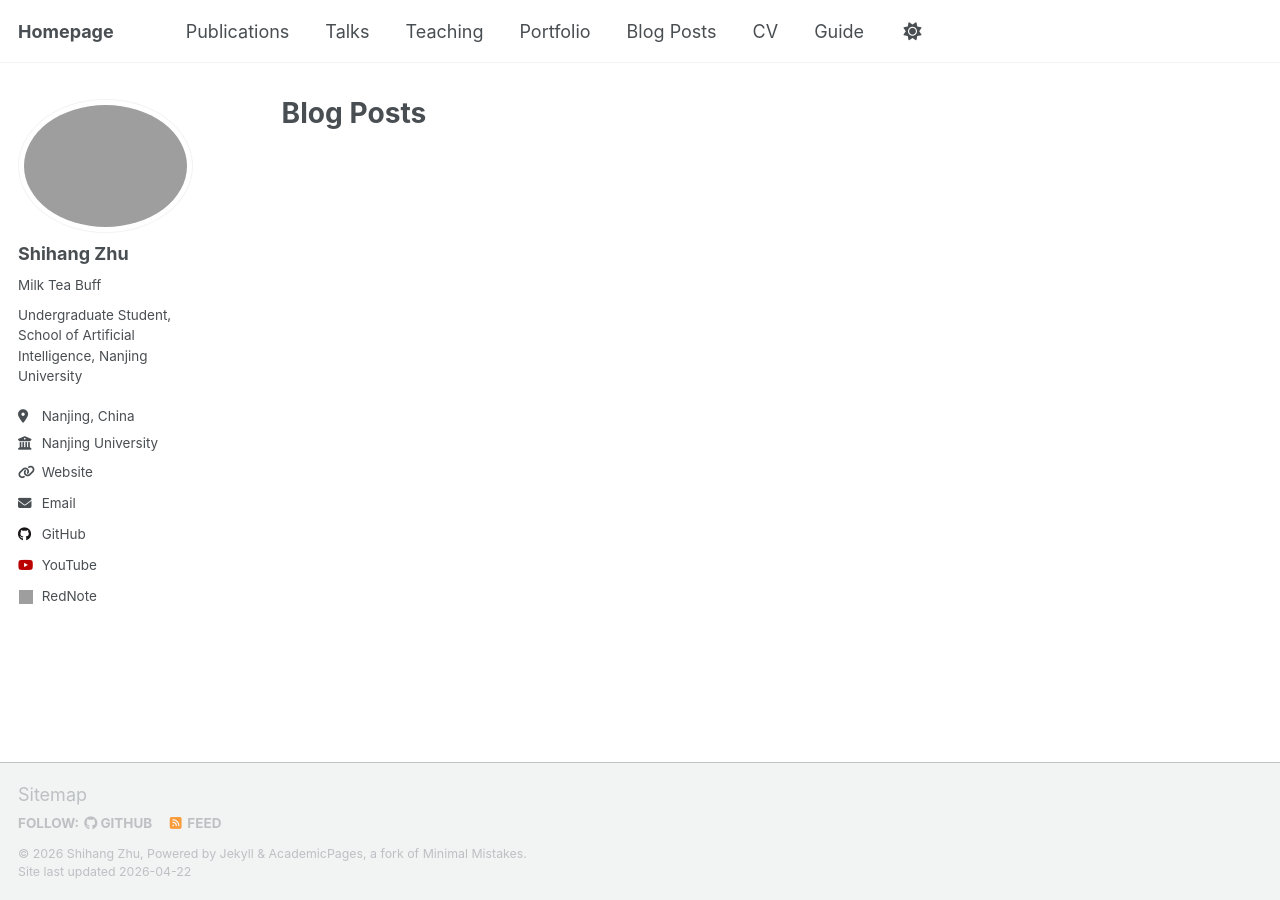
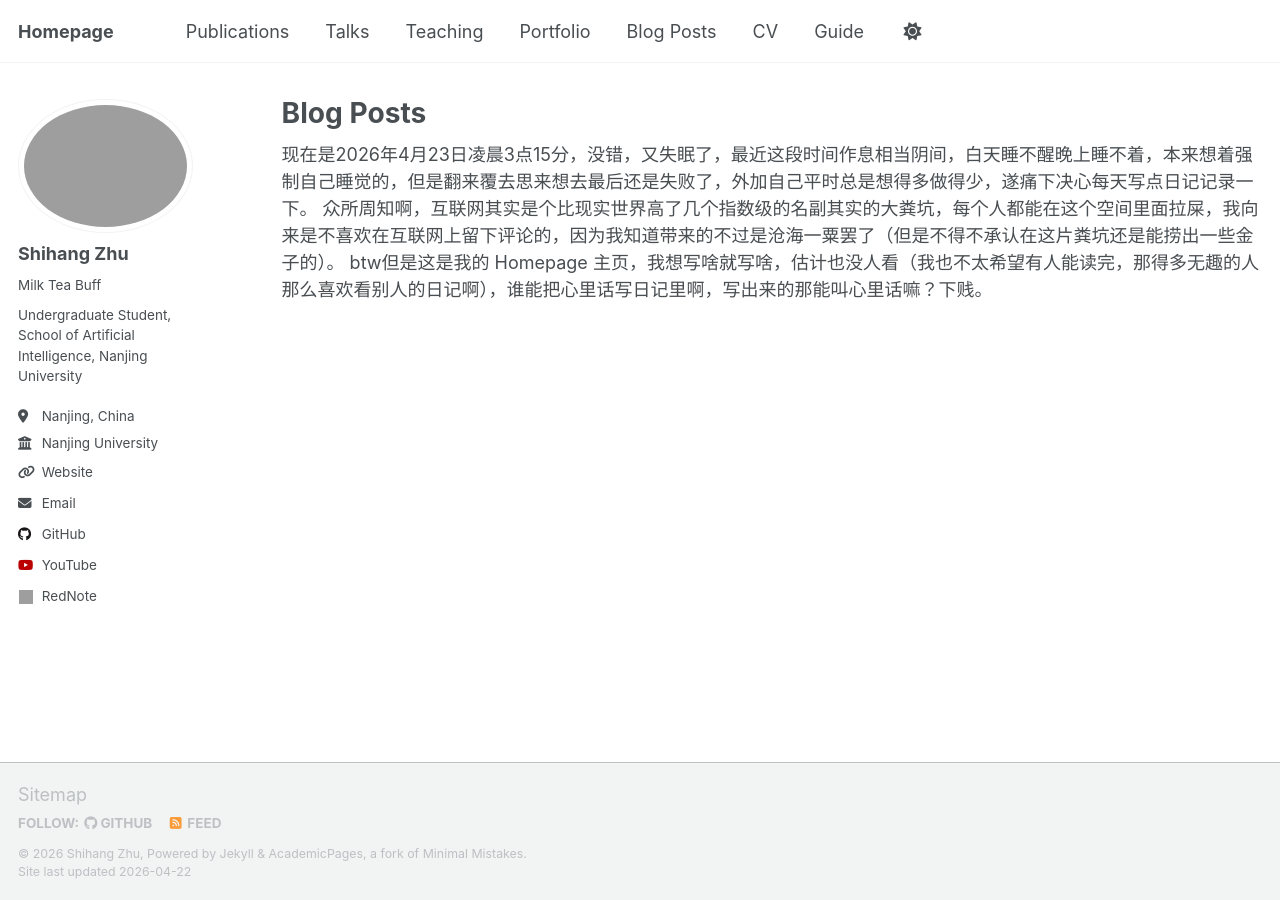
Before and after one commit to edzee3000/edzee3000.github.io, a Jekyll site: the page built from _pages/year-archive.html, in a window 1280 px wide. Built offline with Jekyll 4.4.1, drawn with Linux system fonts in a browser that asks for light colours; a script that is not in the unit is left out; grey boxes are pictures that could not be loaded.

Commit message:
Add personal diary entry to year-archive.html
Added a personal diary entry reflecting on insomnia and thoughts about the internet.

```diff
--- a/_pages/year-archive.html
+++ b/_pages/year-archive.html
@@ -22,3 +22,9 @@ redirect_from:
 
 
 -->
+
+
+现在是2026年4月23日凌晨3点15分，没错，又失眠了，最近这段时间作息相当阴间，白天睡不醒晚上睡不着，本来想着强制自己睡觉的，但是翻来覆去思来想去最后还是失败了，外加自己平时总是想得多做得少，遂痛下决心每天写点日记记录一下。
+
+众所周知啊，互联网其实是个比现实世界高了几个指数级的名副其实的大粪坑，每个人都能在这个空间里面拉屎，我向来是不喜欢在互联网上留下评论的，因为我知道带来的不过是沧海一粟罢了（但是不得不承认在这片粪坑还是能捞出一些金子的）。
+btw但是这是我的 Homepage 主页，我想写啥就写啥，估计也没人看（我也不太希望有人能读完，那得多无趣的人那么喜欢看别人的日记啊），谁能把心里话写日记里啊，写出来的那能叫心里话嘛？下贱。
```
